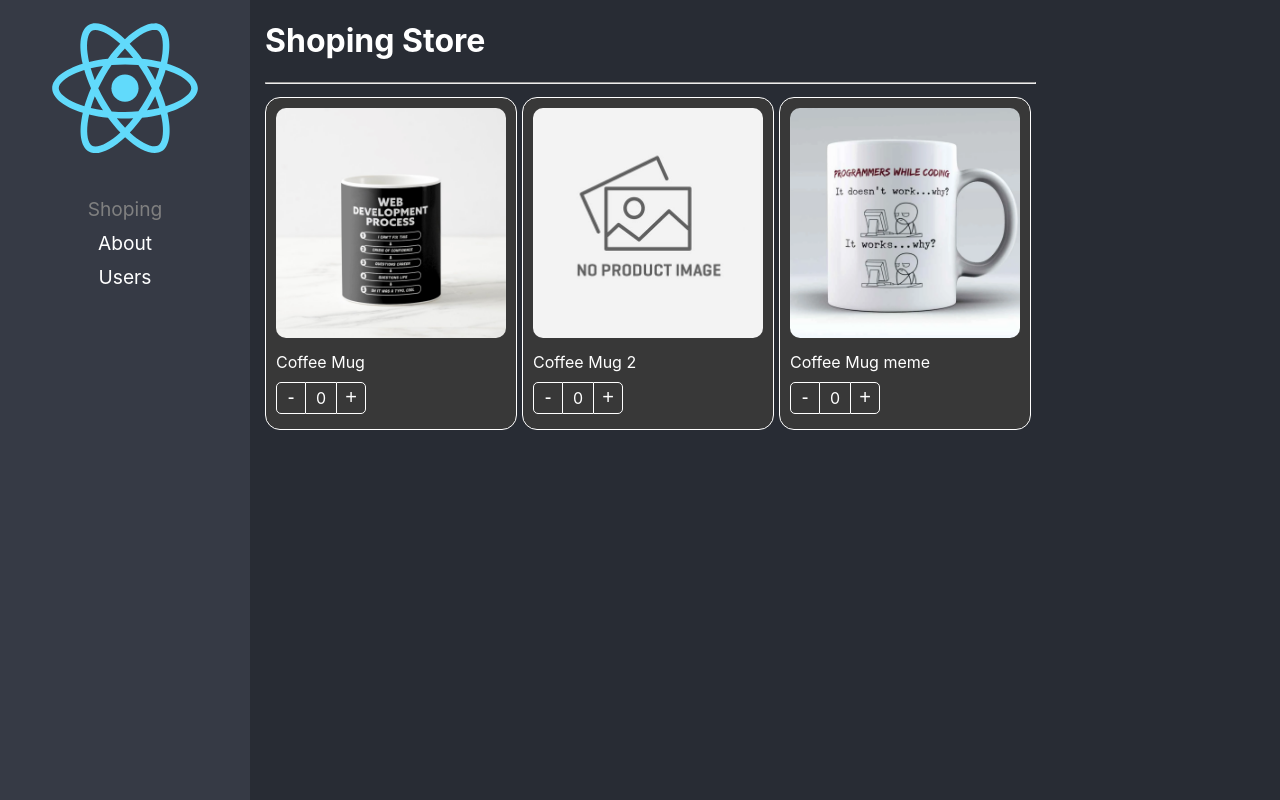
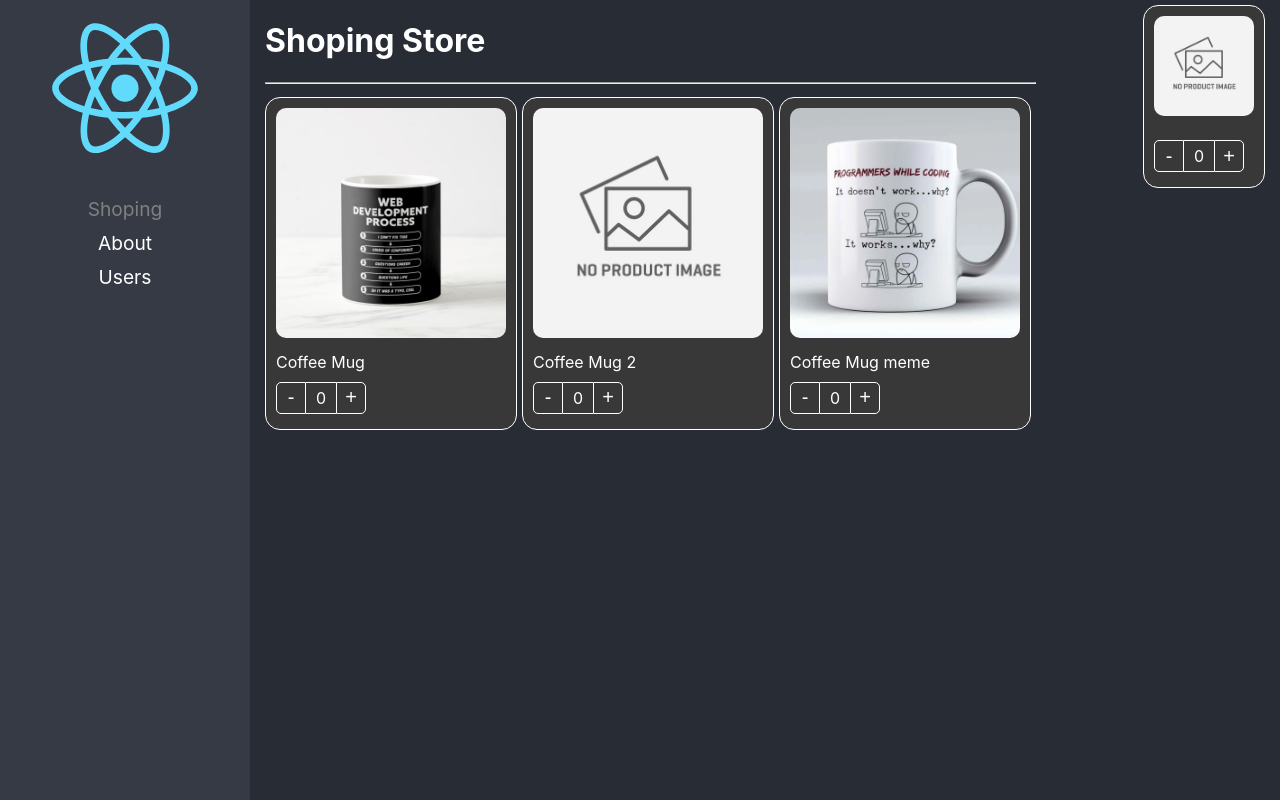
Before and after one commit to adrian1426/ReactTS_ComponentPattern, a React (Create React App) app: page / in a window 1280 px wide. Built offline with nearby package versions, Linux system fonts and the light colour scheme.

Commit message:
Control props pattern - creando nuestro estado de carrito de compras

```diff
--- /dev/null
+++ b/src/components/common/cart/Cart.tsx
@@ -0,0 +1,51 @@
+import Card from '../card/Card';
+import { useProduct } from '../../../hooks/useProduct';
+import srcNoImage from '../../../assets/no-image.jpg';
+import styles from '../../../styles/styles.module.css';
+import '../../../styles/custom-styles.css';
+import { ProductProvider } from '../../../context/productContext';
+import { Props } from '../../product/interfaces/ProductInterface';
+
+const Cart = (props: Props) => {
+  const { product: { img, title } } = props;
+  const { counter, increaseCounter } = useProduct();
+
+  const imgProduct = img ? img : srcNoImage;
+
+  return (
+    <Card
+      className="bg-dark"
+      style={{ border: '1px solid white', width: '120px' }}
+    >
+      <ProductProvider
+        value={{ imgProduct, title }}
+      >
+        <Card.Image className='cutom-image' />
+
+        <Card.Actions className='custom-actions'>
+          <button
+            className={styles.buttonMinus}
+            onClick={() => increaseCounter(-1)}
+          >
+            -
+          </button>
+
+          <div
+            className={styles.countLabel}
+          >
+            {counter}
+          </div>
+
+          <button
+            className={styles.buttonAdd}
+            onClick={() => increaseCounter(1)}
+          >
+            +
+          </button>
+        </Card.Actions>
+      </ProductProvider>
+    </Card>
+  );
+};
+
+export default Cart;
--- a/src/components/product/interfaces/ProductInterface.ts
+++ b/src/components/product/interfaces/ProductInterface.ts
@@ -1,4 +1,4 @@
-interface Product {
+export interface Product {
   id: string;
   title: string;
   img?: string;
--- a/src/pages/ShopingPage.tsx
+++ b/src/pages/ShopingPage.tsx
@@ -1,6 +1,13 @@
+import { useState } from 'react';
 import ProductCard from '../components/product/ProductCard';
+import { Product } from '../components/product/interfaces/ProductInterface';
+import Cart from '../components/common/cart/Cart';
 
-const products = [
+interface IProductInCart extends Product {
+  count: number;
+}
+
+const products: Product[] = [
   {
     id: 'p1',
     title: 'Coffee Mug',
@@ -18,6 +25,8 @@ const products = [
 ];
 
 const ShopingPage = () => {
+  const [shopincCart, setShopincCart] = useState<{ [key: string]: IProductInCart }>({});
+
   return (
     <div>
       <h1>Shoping Store</h1>
@@ -38,6 +47,12 @@ const ShopingPage = () => {
           )))
         }
       </div>
+
+      <div className="shoping-cart">
+        <Cart
+          product={products[1]}
+        />
+      </div>
     </div>
   );
 };
--- a/src/styles/custom-styles.css
+++ b/src/styles/custom-styles.css
@@ -21,3 +21,9 @@
   color: white;
   border-color: white;
 }
+
+.shoping-cart {
+  position: fixed;
+  top: 0px;
+  right: 10px;
+}
```
